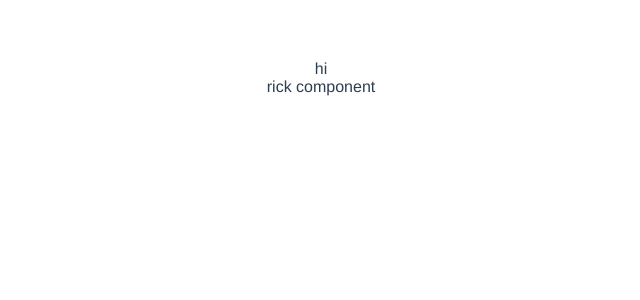
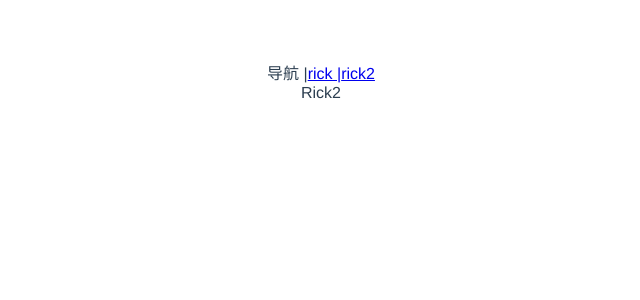
Before and after one commit to rick-yao/easy-ui, a Vue app: page /#/rick2 in a window 1280 px wide. Shown: the top 300 px of the page, without its empty margins (319-959 px from the left). Built offline with nearby package versions, Linux system fonts and the light colour scheme.

Commit message:
init vue router

```diff
--- a/package.json
+++ b/package.json
@@ -8,7 +8,8 @@
     "preview": "vite preview"
   },
   "dependencies": {
-    "vue": "^3.2.25"
+    "vue": "^3.2.25",
+    "vue-router": "4"
   },
   "devDependencies": {
     "@vitejs/plugin-vue": "^2.3.3",
--- a/src/App.vue
+++ b/src/App.vue
@@ -5,10 +5,9 @@ import Rick from './components/Rick.vue'
 </script>
 
 <template>
-  <div>
-    hi
-  </div>
-  <Rick/>
+  <nav>导航 |<router-link to="/">rick |</router-link>
+  <router-link to="rick2">rick2</router-link></nav>
+  <router-view/>
 </template>
 
 <style>
--- /dev/null
+++ b/src/components/Rick2.vue
@@ -0,0 +1,13 @@
+<template>
+<div>Rick2</div>
+</template>
+
+<script lang="ts">
+export default {
+  name: "Rick2"
+}
+</script>
+
+<style scoped>
+
+</style>
--- a/src/main.ts
+++ b/src/main.ts
@@ -1,4 +1,17 @@
 import { createApp } from 'vue'
+import {createWebHashHistory, createRouter, RouteRecordRaw} from 'vue-router';
 import App from './App.vue'
-
-createApp(App).mount('#app')
+import Rick from './components/Rick.vue';
+import Rick2 from './components/Rick2.vue';
+const routes: RouteRecordRaw[] = [
+    {path:'/',component: Rick},
+    {path:'/rick2',component:Rick2}
+]
+const history =  createWebHashHistory()
+const router = createRouter({
+    history:history,
+    routes:routes
+})
+const app = createApp(App)
+app.use(router)
+app.mount('#app')
```
Also changed, not shown: 1 other file (tests, documents, lock files or other folders).
